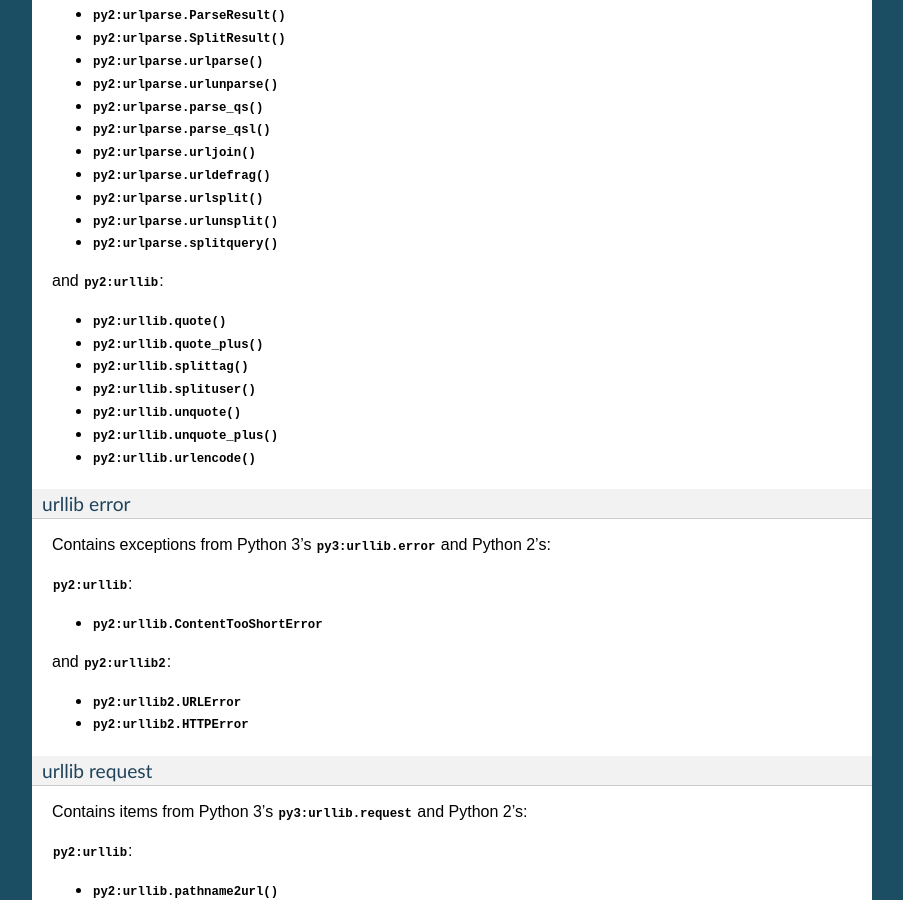
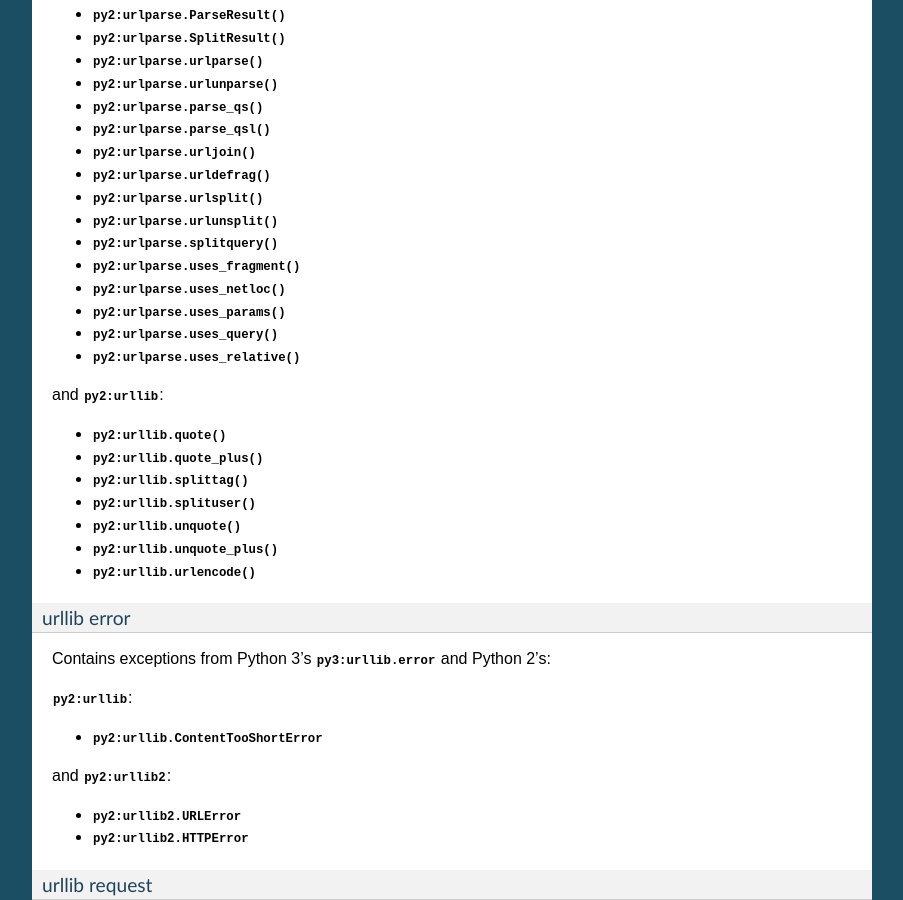
Before and after one commit to benjaminp/six, a Sphinx documentation site: the page built from documentation/index.rst, in a window 1280 px wide and 900 px high, scrolled down 8217 px. Shown: the whole window, without its empty margins (198-1101 px from the left). Built offline with Sphinx 7.4.7, drawn with Linux system fonts in a browser that asks for light colours.

Commit message:
add a bunch of urlparse uses_* moves

```diff
--- a/documentation/index.rst
+++ b/documentation/index.rst
@@ -615,6 +615,11 @@ Contains functions from Python 3's :mod:`py3:urllib.parse` and Python 2's:
 * :func:`py2:urlparse.urlsplit`
 * :func:`py2:urlparse.urlunsplit`
 * :func:`py2:urlparse.splitquery`
+* :func:`py2:urlparse.uses_fragment`
+* :func:`py2:urlparse.uses_netloc`
+* :func:`py2:urlparse.uses_params`
+* :func:`py2:urlparse.uses_query`
+* :func:`py2:urlparse.uses_relative`
 
 and :mod:`py2:urllib`:
 
--- a/six.py
+++ b/six.py
@@ -322,6 +322,11 @@ _urllib_parse_moved_attributes = [
     MovedAttribute("splitquery", "urllib", "urllib.parse"),
     MovedAttribute("splittag", "urllib", "urllib.parse"),
     MovedAttribute("splituser", "urllib", "urllib.parse"),
+    MovedAttribute("uses_fragment", "urlparse", "urllib.parse"),
+    MovedAttribute("uses_netloc", "urlparse", "urllib.parse"),
+    MovedAttribute("uses_params", "urlparse", "urllib.parse"),
+    MovedAttribute("uses_query", "urlparse", "urllib.parse"),
+    MovedAttribute("uses_relative", "urlparse", "urllib.parse"),
 ]
 for attr in _urllib_parse_moved_attributes:
     setattr(Module_six_moves_urllib_parse, attr.name, attr)
```
Also changed, not shown: 1 other file.
